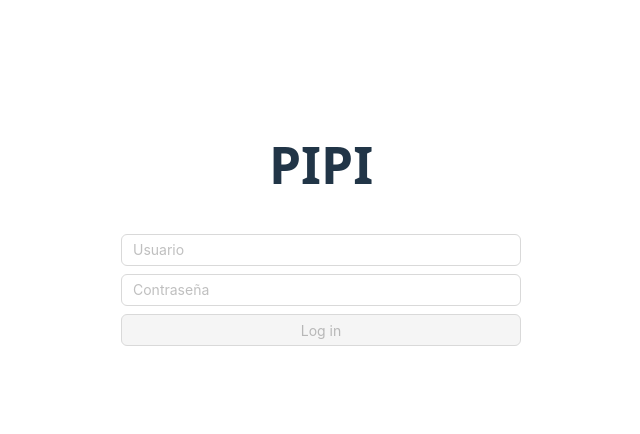
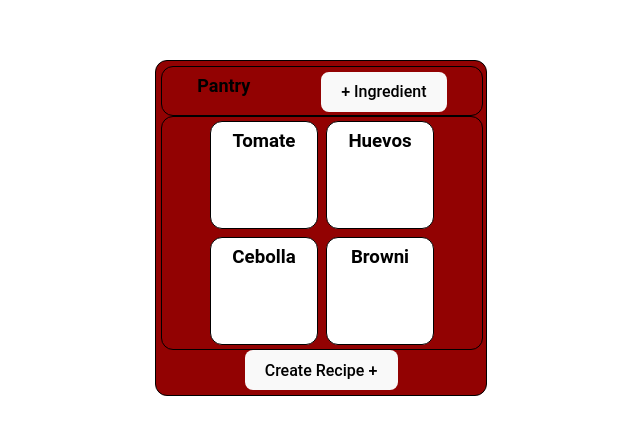
Before and after one commit to nvent97-thebridge/azafran-client, a React (Vite) app: page /pantry in a window 1280 px wide. Before the commit this address led to /login. Shown: the part 172-606 px from the top of the page, without its empty margins (319-959 px from the left). Built offline with nearby package versions, Linux system fonts and the light colour scheme.

Commit message:
my view ingredients

```diff
--- /dev/null
+++ b/src/pages/Ingredients/Ingredients.jsx
@@ -0,0 +1,41 @@
+import { useNavigate } from "react-router";
+import { useState, useEffect, useRef, } from "react";
+import './index.css'
+const Ingredients = () => {
+
+    return (
+        <>
+            <script type="module">
+                @import url('https://fonts.googleapis.com/css2?family=Roboto:ital,wght@0,100..900;1,100..900&display=swap');
+            </script>
+            <main id="ingredients-main">
+                <section id="ingredients-header" className="">
+                    <p>Pantry</p>
+                    <button id="" className=""> <span>+</span> Ingredient</button>
+                </section>
+                <section id="ingredients-body" className="">
+                    <article id="" className="">
+                        <h3>Tomate</h3>
+                    </article>
+                    <article id="" className="">
+                        <h3>Huevos</h3>
+                    </article>
+                    <article id="" className="">
+                        <h3>Cebolla</h3>
+                    </article>
+                    <article id="" className="">
+                        <h3>Browni</h3>
+                    </article>
+                </section>
+                <section id="ingredients-footer" className="">
+                    <button id="" className="">Create Recipe <span>+</span> </button>
+                </section>
+            </main>
+            </>
+    );
+
+}
+
+export {
+    Ingredients,
+}
--- /dev/null
+++ b/src/pages/Ingredients/index.css
@@ -0,0 +1,72 @@
+* {
+  padding: 0;
+  margin: 0;
+  box-sizing: 0;
+  border: none;
+  outline: none;
+}
+
+#ingredients-main {
+  display: flex;
+  flex-direction: column;
+  width: 20rem;
+  padding: 5px;
+  border: 1px solid #000;
+  border-radius: 12px;
+  font-family: "Roboto", sans-serif;
+  background: #920202;
+}
+#ingredients-main #ingredients-header {
+  display: flex;
+  flex-direction: row;
+  justify-content: space-around;
+  width: 100%;
+  height: -moz-fit-content;
+  height: fit-content;
+  padding: 0.2rem 0;
+  border: 1px solid #000;
+  border-radius: 12px;
+}
+#ingredients-main #ingredients-header p {
+  color: #000;
+  font-weight: bold;
+  margin-top: 0.1rem;
+  font-size: 18px;
+  width: -moz-fit-content;
+  width: fit-content;
+}
+#ingredients-main #ingredients-header button {
+  margin-top: 0.1rem;
+  width: -moz-fit-content;
+  width: fit-content;
+}
+#ingredients-main #ingredients-body {
+  display: flex;
+  flex-direction: row;
+  justify-content: center;
+  flex-wrap: wrap;
+  width: 100%;
+  border: 1px solid #000;
+  border-radius: 12px;
+}
+#ingredients-main #ingredients-body article {
+  display: flex;
+  flex-direction: column;
+  width: 6rem;
+  height: 6rem;
+  padding: 5px;
+  margin: 0.25rem;
+  border: 1px solid #000;
+  border-radius: 12px;
+  background: #fff;
+}
+#ingredients-main #ingredients-body article h3 {
+  color: #000;
+  font-weight: bold;
+}
+#ingredients-main #ingredients-footer {
+  display: flex;
+  flex-direction: column;
+  justify-content: center;
+  align-items: center;
+}/*# sourceMappingURL=index.css.map */
--- /dev/null
+++ b/src/pages/Ingredients/index.sass
@@ -0,0 +1,61 @@
+*
+    padding: 0
+    margin: 0
+    box-sizing: 0
+    border: none
+    outline: none
+
+
+#ingredients-main
+    display: flex
+    flex-direction: column
+    width: 20rem
+    padding: 5px
+    border: 1px solid #000
+    border-radius: 12px
+    font-family: "Roboto", sans-serif
+    background: #920202
+    #ingredients-header
+        display: flex
+        flex-direction: row
+        justify-content: space-around
+        width: 100%
+        height: fit-content
+        padding: 0.2rem 0
+        border: 1px solid #000
+        border-radius: 12px
+        p
+            color: #000
+            font-weight: bold
+            margin-top: 0.10rem
+            font-size: 18px
+            width: fit-content
+        button
+            margin-top: 0.10rem
+            width: fit-content
+    #ingredients-body
+        display: flex
+        flex-direction: row
+        justify-content: center
+        flex-wrap: wrap
+        width: 100%
+        border: 1px solid #000
+        border-radius: 12px
+        article
+            display: flex
+            flex-direction: column
+            width: 6rem
+            height: 6rem
+            padding: 5px
+            margin: 0.25rem
+            border: 1px solid #000
+            border-radius: 12px
+            background: #fff
+            h3
+                color: #000
+                font-weight: bold
+    #ingredients-footer
+        display: flex
+        flex-direction: column
+        justify-content: center
+        align-items: center
--- a/src/pages/Login/Login.page.jsx
+++ b/src/pages/Login/Login.page.jsx
@@ -22,7 +22,7 @@ const Login = () => {
         if (!res.ok && data.msg) {
           setErrorMsg(data.msg);
         } else {
-          localStorage.setItem("accessToken", data.accessToken)
+          localStorage.setItem("token", data.token)
           window.location.href = "/";
         }
       })
--- a/src/routes/UnAuthedRoutes.jsx
+++ b/src/routes/UnAuthedRoutes.jsx
@@ -1,12 +1,14 @@
 import { Route, Routes, Navigate } from "react-router";
 import { Login } from "../pages/Login/Login.page";
 import { Register } from "../pages/Register/Register.page";
+import { Ingredients } from "../pages/Ingredients/Ingredients.jsx";
 
 const UnAuthedRoutes = () => {
   return (
     <Routes>
       <Route path="/login" element={<Login />} />
       <Route path="/register" element={<Register />} />
+      <Route path="/pantry" element={<Ingredients />} />
       <Route path="*" element={<Navigate to="/login" replace />} />
     </Routes>
   );
```
Also changed, not shown: 1 other file (tests, documents, lock files or other folders).
